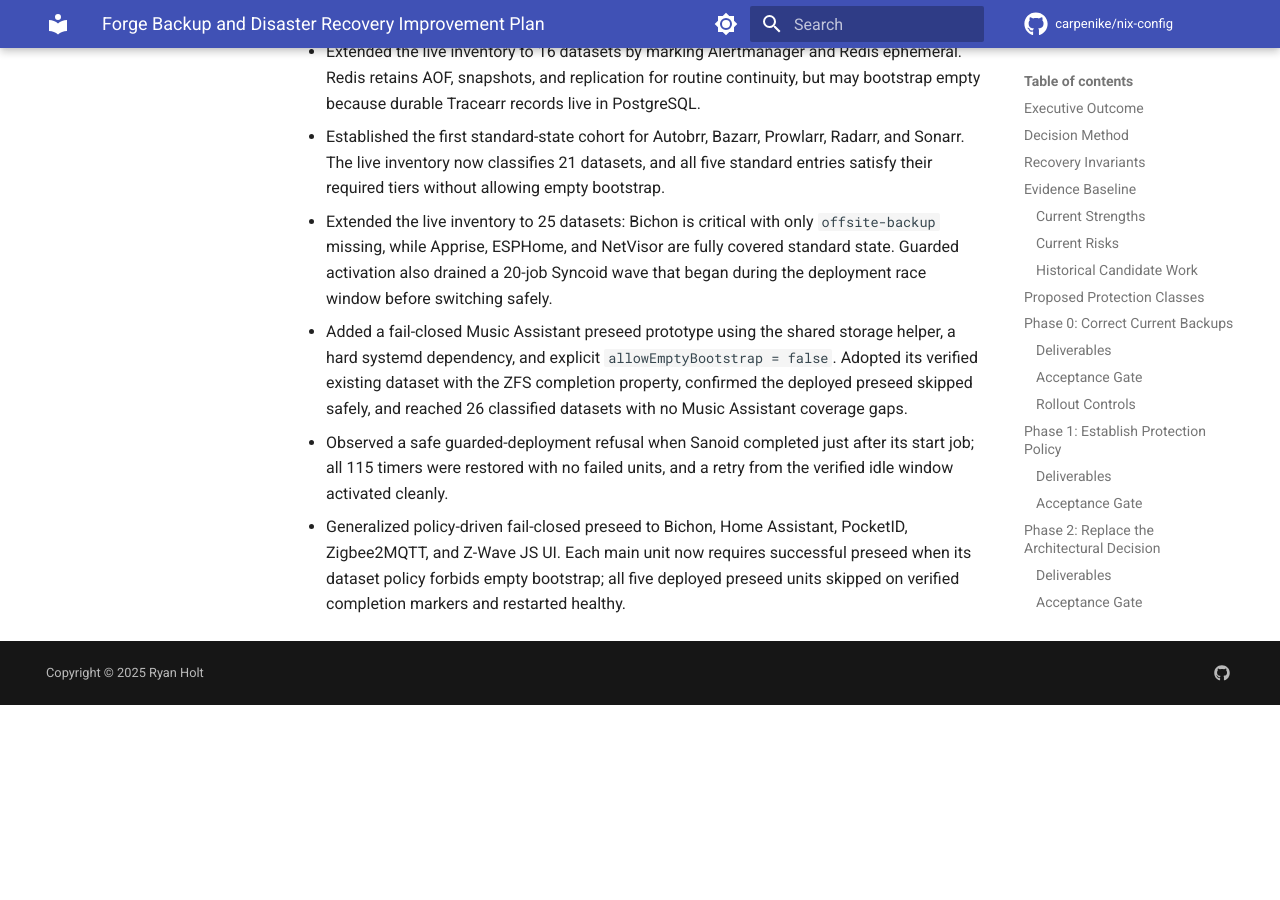
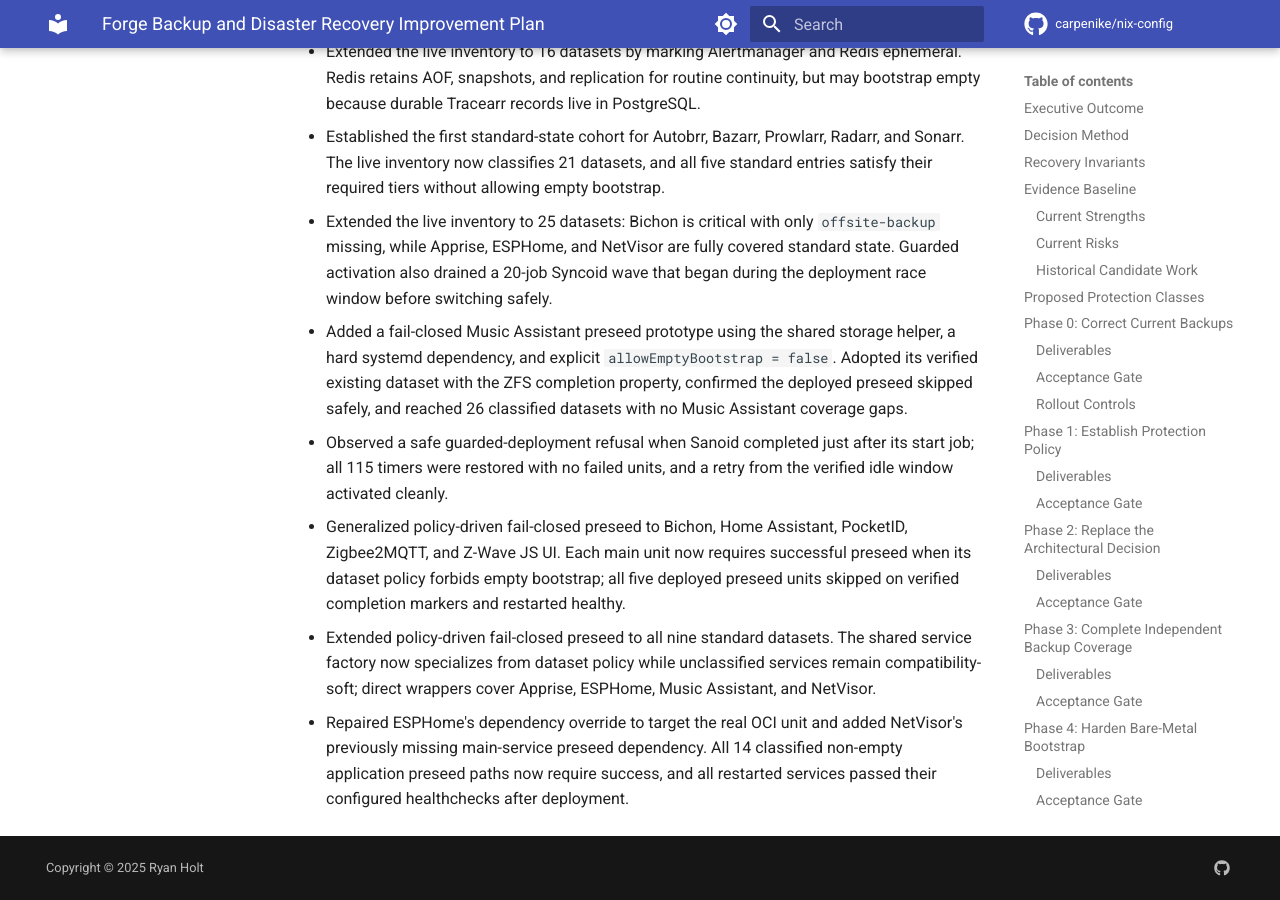
Before and after one commit to carpenike/nix-config, an MkDocs documentation site: the page built from docs/analysis/forge-backup-recovery-improvement-plan.md, in a window 1280 px wide and 900 px high, scrolled down 13573 px. Built offline with MkDocs 1.6.1 and Material for MkDocs 9.7.7, drawn with Linux system fonts in a browser that asks for light colours; comment, search, counter and statistics services are not loaded; before the commit the page ends 14278 px from its top, so only the background shows below that.

Commit message:
feat(backup): enforce standard preseed policy

```diff
--- a/docs/analysis/forge-backup-recovery-improvement-plan.md
+++ b/docs/analysis/forge-backup-recovery-improvement-plan.md
@@ -400,3 +400,5 @@
 - Added a fail-closed Music Assistant preseed prototype using the shared storage helper, a hard systemd dependency, and explicit `allowEmptyBootstrap = false`. Adopted its verified existing dataset with the ZFS completion property, confirmed the deployed preseed skipped safely, and reached 26 classified datasets with no Music Assistant coverage gaps.
 - Observed a safe guarded-deployment refusal when Sanoid completed just after its start job; all 115 timers were restored with no failed units, and a retry from the verified idle window activated cleanly.
 - Generalized policy-driven fail-closed preseed to Bichon, Home Assistant, PocketID, Zigbee2MQTT, and Z-Wave JS UI. Each main unit now requires successful preseed when its dataset policy forbids empty bootstrap; all five deployed preseed units skipped on verified completion markers and restarted healthy.
+- Extended policy-driven fail-closed preseed to all nine standard datasets. The shared service factory now specializes from dataset policy while unclassified services remain compatibility-soft; direct wrappers cover Apprise, ESPHome, Music Assistant, and NetVisor.
+- Repaired ESPHome's dependency override to target the real OCI unit and added NetVisor's previously missing main-service preseed dependency. All 14 classified non-empty application preseed paths now require success, and all restarted services passed their configured healthchecks after deployment.
```
Also changed, not shown: 5 other files.
